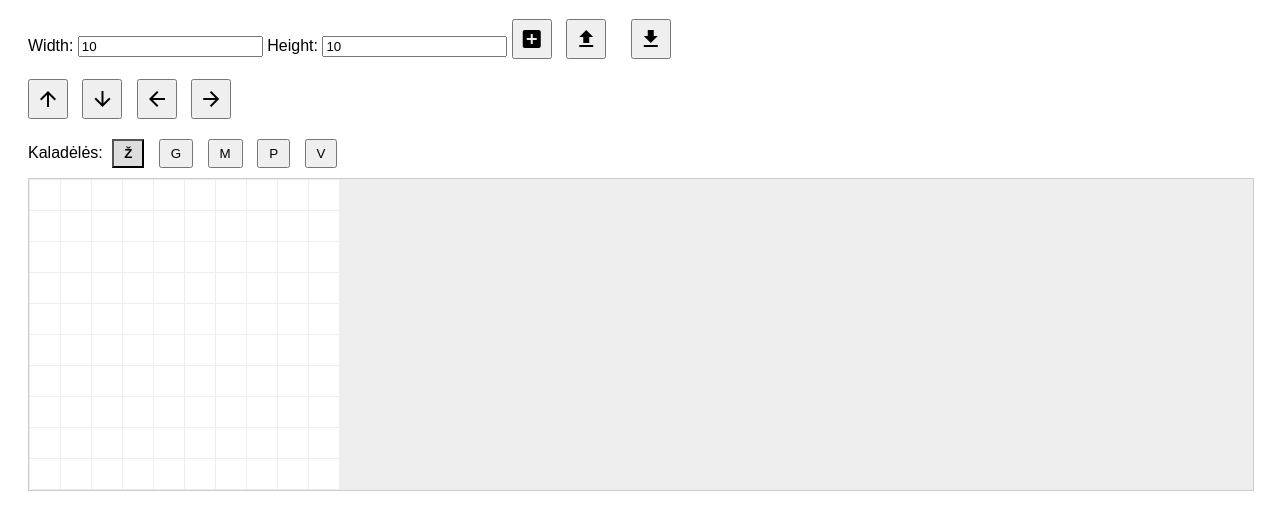
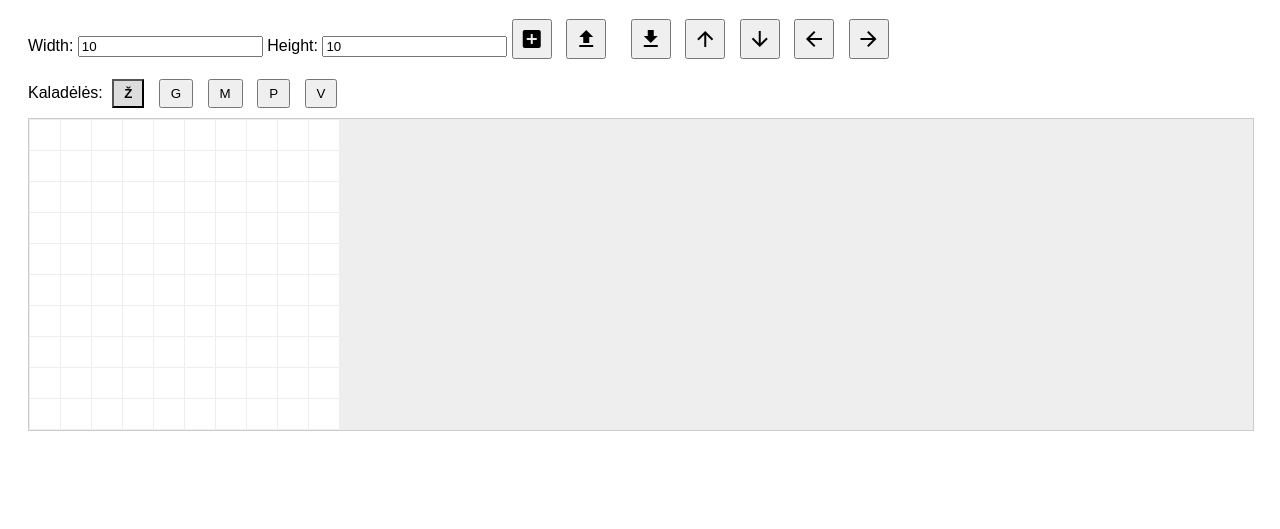
Before and after one commit to tomass/shmurkynas-map-editor, a website built with Vite: page index.html in a window 1280 px wide. Shown: the part 89-618 px from the top of the page. Built offline with nearby package versions, Linux system fonts and the light colour scheme.

Commit message:
Sudėti visus mygtukus į vieną įrankinę

```diff
--- a/index.html
+++ b/index.html
@@ -14,7 +14,6 @@
       Width:
       <input type="number" id="width" value="10" min="1">
     </label>
-
     <label>
       Height:
       <input type="number" id="height" value="10" min="1">
@@ -23,20 +22,15 @@
     <button id="generate" class="icon-btn" title="Kurti žemėlapį">
       <span class="material-icons">add_box</span>
     </button>
-
     <div class="upload-container">
       <button id="upload" class="icon-btn" title="Įkelti žemėlapį">
         <span class="material-icons">file_upload</span>
       </button>
       <input type="file" id="file-input" accept=".txt">
     </div>
-
     <button id="download" class="icon-btn" title="Atsisiųsti žemėlapį">
       <span class="material-icons">file_download</span>
     </button>
-  </div>
-
-  <div class="controls">
     <button id="add-row-top" class="icon-btn" title="Pridėti eilutę viršuje">
       <span class="material-icons">arrow_upward</span>
     </button>
```
